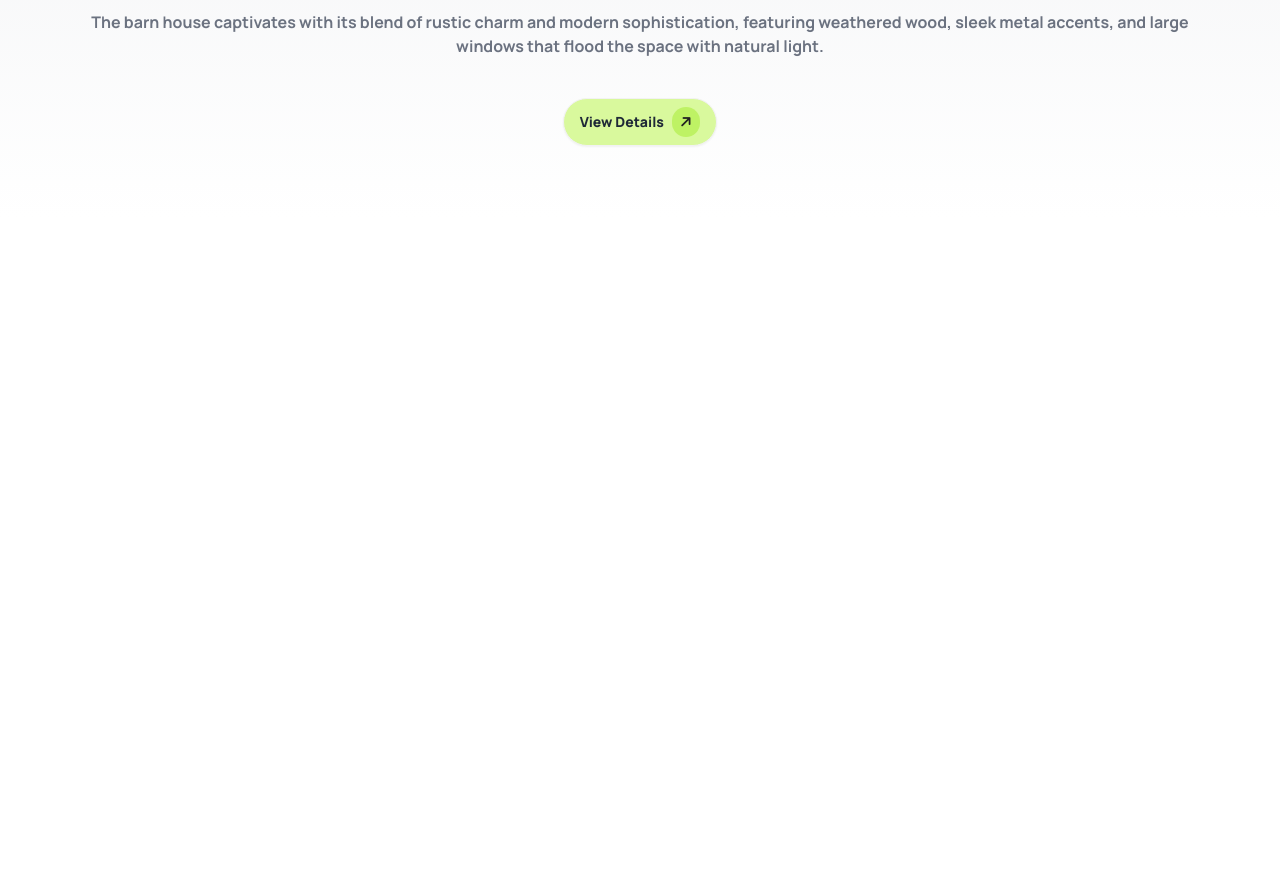
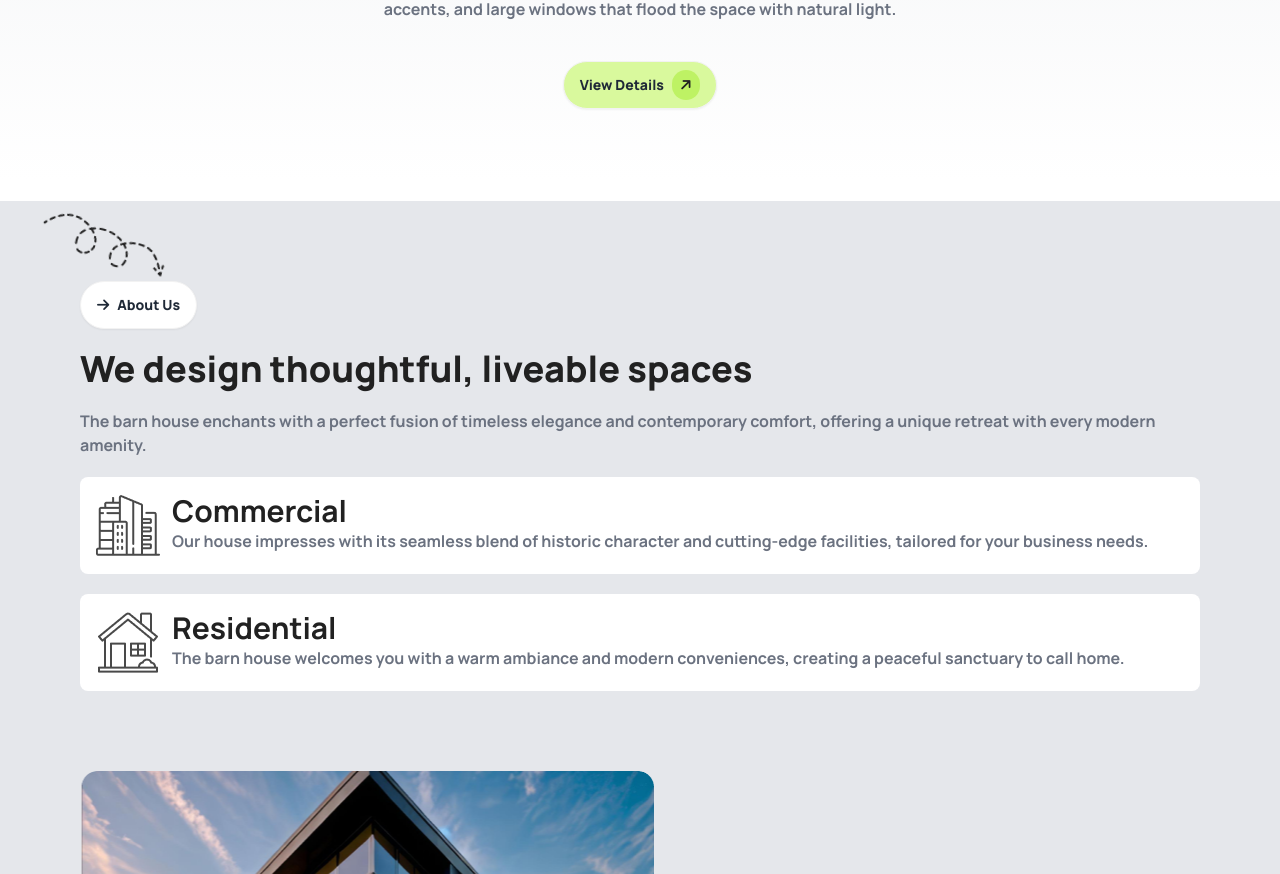
Before and after one commit to SoyebuzamanNaim/rent-a-house, a plain HTML site: page index.html in a window 1280 px wide. Shown: the part 666-1540 px from the top of the page. Before the commit the page ends 884 px from the top, so only its background shows below. Drawn offline with nearby package versions, Linux system fonts and the light colour scheme.

Commit message:
no section is completed just saving codes

```diff
--- a/index.html
+++ b/index.html
@@ -29,26 +29,23 @@
       .font-Manrope {
         font-family: "Manrope", sans-serif;
       }
-      .main-color{
+      .main-color {
         color: rgb(33, 33, 33);
       }
     </style>
   </head>
   <body class="font-Manrope main-color">
     <!-- header section  -->
-    <header
-      class="bg-gradient-to-b from-gray-200 to-white"
-
-    >
+    <header class="lg:px-20 bg-gradient-to-b from-gray-200 to-white">
       <!-- container  -->
-     <div class="container mx-auto pb-8 md:pb-12 lg:pb-16">
+      <div class="container mx-auto pb-6 md:pb-10 lg:pb-16">
         <!-- nav bar  -->
-      <nav class="pt-2">
+        <nav class="pt-5">
           <div class="navbar flex justify-between">
             <div class="md:flex-1">
               <div>
                 <i
-                class="fa-solid fa-arrow-right -rotate-45 rounded-full bg-lime-300 p-2 "
+                  class="fa-solid fa-arrow-right -rotate-45 rounded-full bg-lime-300 p-2"
                 ></i>
               </div>
               <div>
@@ -69,20 +66,25 @@
               <div>
                 <a href="#search"
                   ><i
-                  class="fa-solid text-gray-500  fa-magnifying-glass p-3 rounded-full border border-gray-300 bg-white active:scale-95 hover:bg-gray-50 shadow-sm"
+                    class="fa-solid text-gray-500 fa-magnifying-glass p-3 rounded-full border border-gray-300 bg-white active:scale-95 hover:bg-gray-50 shadow-sm"
                   ></i
                 ></a>
               </div>
               <div>
-              <a href="#cart"><i
-                class="fa-solid fa-cart-shopping p-3 text-gray-500  rounded-full border border-gray-300 bg-white active:scale-95 hover:bg-gray-50 shadow-sm"
-              ></i></a>
+                <a href="#cart"
+                  ><i
+                    class="fa-solid fa-cart-shopping p-3 text-gray-500 rounded-full border border-gray-300 bg-white active:scale-95 hover:bg-gray-50 shadow-sm"
+                  ></i
+                ></a>
               </div>
               <div>
                 <div>
-                <a class="btn bg-lime-300 rounded-3xl font-extrabold border-0 hover:bg-lime-400 shadow-sm"
+                  <a
+                    class="btn bg-lime-300 rounded-3xl font-extrabold border-0 hover:bg-lime-400 shadow-sm"
                     >Book Consult
-                  <div class="rounded-full text-lime-300 bg-black hover:bg-slate-700 p-2">
+                    <div
+                      class="rounded-full text-lime-300 bg-black hover:bg-slate-700 p-2"
+                    >
                       <i class="fa-solid fa-arrow-right -rotate-45"></i>
                     </div>
                   </a>
@@ -91,7 +93,9 @@
             </div>
             <div class="dropdown dropdown-bottom dropdown-end lg:hidden">
               <div tabindex="0" role="button" class="btn btn-ghost">
-              <i class="fa-solid fa-bars p-3 text-gray-500  rounded-full border border-gray-300 bg-white active:scale-95 hover:bg-gray-50 shadow-sm "></i>
+                <i
+                  class="fa-solid fa-bars p-3 text-gray-500 rounded-full border border-gray-300 bg-white active:scale-95 hover:bg-gray-50 shadow-sm"
+                ></i>
               </div>
               <ul
                 tabindex="0"
@@ -108,26 +112,117 @@
         </nav>
         <!-- banner section  -->
         <div class="my-5 md:mt-10 md:mb-16 lg:mb-2 text-center">
-        <div><img src="images/banner.png" alt="house" class="mx-auto lg:w-6/12 md:w-7/12 w-8/12" /></div>
+          <div>
+            <img
+              src="images/banner.png"
+              alt="house"
+              class="mx-auto lg:w-6/12 md:w-7/12 w-8/12"
+            />
+          </div>
           <div class="w-fit">
-          <h1 class="lg:text-5xl text-2xl md:text-4xl font-extrabold lg:px-8 md:px-4 px-2 pt-3 md:mt-5">A barn house of this design has a striking appearance</h1>
-          <p class="lg:px-14 md:px-10 px-5 py-5 md:py-6 lg:py-10 text-gray-500 font-bold">The barn house captivates with its blend of rustic charm and modern sophistication, featuring weathered wood, sleek metal accents, and large windows that flood the space with natural light.</p>
+            <h1
+              class="lg:text-5xl text-2xl md:text-4xl font-extrabold lg:px-8 md:px-4 px-2 pt-3 md:mt-5"
+            >
+              A barn house of this design has a striking appearance
+            </h1>
+            <p
+              class="lg:px-14 md:px-10 px-5 py-5 md:py-6 lg:py-10 text-gray-500 font-bold"
+            >
+              The barn house captivates with its blend of rustic charm and
+              modern sophistication, featuring weathered wood, sleek metal
+              accents, and large windows that flood the space with natural
+              light.
+            </p>
             <div>
-            <a class="btn bg-lime-200 hover:bg-lime-300 rounded-3xl font-extrabold"
+              <a
+                class="btn bg-lime-200 hover:bg-lime-300 rounded-3xl font-extrabold"
                 >View Details
                 <div class="rounded-full main-color bg-lime-300 p-2">
-                <i class="fa-solid fa-arrow-right -rotate-45 "></i>
+                  <i class="fa-solid fa-arrow-right -rotate-45"></i>
                 </div>
               </a>
             </div>
           </div>
         </div>
       </div>
-
     </header>
 
     <!-- main section  -->
-    <main></main>
+    <main>
+      <!-- thought process container -->
+      <div class="bg-gray-200 lg:px-20">
+        <!-- thoughtful design  -->
+        <div class="container mx-auto lg:gap-8 lg:pb-20">
+          <!-- text item -->
+          <div class="relative space-y-5">
+            <!-- arrow img -->
+            <div class="absolute top-5 -left-10">
+              <img
+                src="images/Vector.png"
+                alt="arrow sign"
+                class="lg:top-3 lg:flex hidden rotate-12"
+              />
+            </div>
+            <!-- text title  -->
+            <div class="text-center lg:text-start lg:pt-20 space-y-5">
+              <button class="btn rounded-full bg-white font-extrabold">
+                <i class="fa-solid fa-arrow-right"></i> About Us
+              </button>
+              <h1 class="lg:text-4xl text-xl md:text-3xl font-extrabold">
+                We design thoughtful, liveable spaces
+              </h1>
+              <p class="text-gray-500 font-bold">
+                The barn house enchants with a perfect fusion of timeless
+                elegance and contemporary comfort, offering a unique retreat
+                with every modern amenity.
+              </p>
+            </div>
+            <!-- text card -->
+            <div class="flex bg-white rounded-lg p-4 gap-3">
+              <div>
+                <img src="images/commercial.png" alt="commercial img" />
+              </div>
+              <div>
+                <h1 class="lg:text-3xl text-lg md:text-2xl font-bold">
+                  Commercial
+                </h1>
+                <p class="text-gray-500 font-bold">
+                  Our house impresses with its seamless blend of historic
+                  character and cutting-edge facilities, tailored for your
+                  business needs.
+                </p>
+              </div>
+            </div>
+            <div class="flex bg-white rounded-lg p-4 gap-3">
+              <div>
+                <img src="images/residential.png" alt="residential img" />
+              </div>
+              <div>
+                <h1 class="lg:text-3xl text-lg md:text-2xl font-bold">
+                  Residential
+                </h1>
+                <p class="text-gray-500 font-bold">
+                  The barn house welcomes you with a warm ambiance and modern
+                  conveniences, creating a peaceful sanctuary to call home.
+                </p>
+              </div>
+            </div>
+          </div>
+          <!-- images item  -->
+          <div class="lg:pt-20">
+            <div>
+              <img
+                src="images/Rectangle.png"
+                alt="house"
+                class="rounded-lg lg:h-full md:h-1/2"
+              />
+            </div>
+          </div>
+        </div>
+        <!-- work process  -->
+        <div></div>
+      </div>
+    </main>
 
     <!-- footer section  -->
     <footer></footer>
```
Lines whose indentation alone changed are shown as unchanged.
